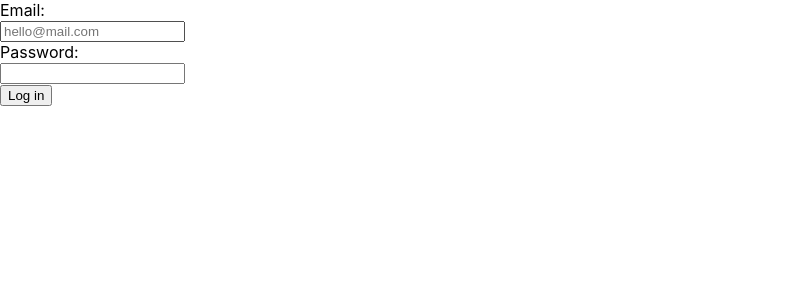
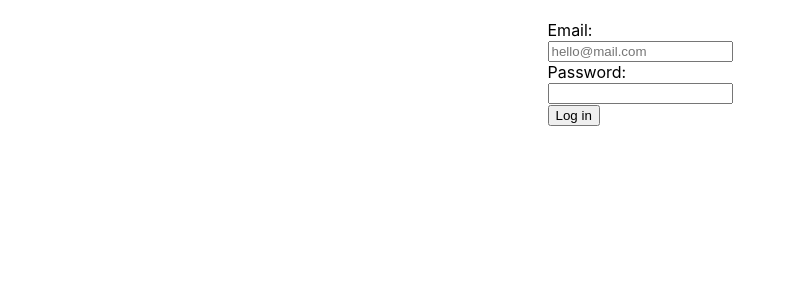
Before and after one commit to yuliiamaiboroda/admin-panel-agro, a React (Create React App) app: page /admin-panel-agro/login in a window 1280 px wide. Shown: the top 300 px of the page, without its empty margins (0-796 px from the left). Built offline with nearby package versions, Linux system fonts and the light colour scheme.

Commit message:
add formik for login

```diff
--- a/package.json
+++ b/package.json
@@ -15,6 +15,8 @@
     "@types/styled-components": "^5.1.26",
     "@types/styled-system": "^5.1.16",
     "axios": "^1.4.0",
+    "formik": "^2.2.9",
+    "notiflix": "^3.2.6",
     "react": "^18.2.0",
     "react-dom": "^18.2.0",
     "react-redux": "^8.0.5",
@@ -24,7 +26,8 @@
     "styled-components": "^5.3.10",
     "styled-system": "^5.1.5",
     "typescript": "^4.9.5",
-    "web-vitals": "^2.1.4"
+    "web-vitals": "^2.1.4",
+    "yup": "^1.1.1"
   },
   "scripts": {
     "start": "react-scripts start",
--- a/src/components/LoginForm/LoginForm.tsx
+++ b/src/components/LoginForm/LoginForm.tsx
@@ -1,51 +1,88 @@
-import React, { useState } from 'react';
+// import React, { useState } from 'react';
 import { useAppDispatch } from 'hooks';
-import { loginUser } from 'redux/user';
+import { loginUser, selectUser } from 'redux/user';
+import { Formik, Form, Field } from 'formik';
+import loginSchema from 'helpers/schemas/auth';
+import { useAppSelector } from 'hooks';
 
-const FORM_INITIAL_STATE = { email: '', password: '' };
+interface LoginFormValues {
+  email: string;
+  password: string;
+}
+
+const FORM_INITIAL_STATE: LoginFormValues = { email: '', password: '' };
 
 export default function LoginForm() {
-  const [formState, setFormState] = useState(FORM_INITIAL_STATE);
+  // const [formState, setFormState] = useState(FORM_INITIAL_STATE);
   const dispatch = useAppDispatch();
+  const user = useAppSelector(selectUser);
 
-  const handleInputChange = ({
-    target,
-  }: React.ChangeEvent<HTMLInputElement>) => {
-    setFormState(prevState => ({ ...prevState, [target.name]: target.value }));
+  // const handleInputChange = ({
+  //   target,
+  // }: React.ChangeEvent<HTMLInputElement>) => {
+  //   setFormState(prevState => ({ ...prevState, [target.name]: target.value }));
+  // };
+
+  const handleSubmitForm = (values: LoginFormValues, actions: any) => {
+    actions.setSubmitting(true);
+    dispatch(loginUser(values));
+    actions.setSubmitting(false);
+
+    if (!user.error) {
+      actions.resetForm();
+    }
+
+    console.log({ values });
   };
 
   return (
-    <form
-      onSubmit={event => {
-        event.preventDefault();
-        dispatch(loginUser(formState));
-        setFormState(FORM_INITIAL_STATE);
-      }}
+    <div style={{ margin: '20px auto', width: 'fit-content' }}>
+      <Formik
+        initialValues={FORM_INITIAL_STATE}
+        onSubmit={handleSubmitForm}
+        validateOnBlur
+        validationSchema={loginSchema}
+      >
+        {({ errors, touched }) => (
+          <Form
+          // onSubmit={event => {
+          //   event.preventDefault();
+          //   dispatch(loginUser(formState));
+          //   setFormState(FORM_INITIAL_STATE);
+          // }}
           >
             <label>
               Email:
               <br />
-        <input
+              <Field
                 name="email"
                 type="email"
                 placeholder="hello@mail.com"
-          value={formState.email}
-          onChange={handleInputChange}
+                // value={formState.email}
+                // onChange={handleInputChange}
               />
             </label>
+            {errors.email && touched.email ? <span>{errors.email}</span> : null}
             <br />
             <label>
               Password:
               <br />
-        <input
+              <Field
                 name="password"
                 type="password"
-          value={formState.password}
-          onChange={handleInputChange}
+                // value={formState.password}
+                // onChange={handleInputChange}
               />
             </label>
+            {errors.password && touched.password ? (
+              <span>{errors.password}</span>
+            ) : null}
+
             <br />
             <button type="submit">Log in</button>
-    </form>
+          </Form>
+        )}
+      </Formik>
+    </div>
   );
 }
--- /dev/null
+++ b/src/helpers/index.ts
@@ -0,0 +1,5 @@
+import loginSchema from './schemas/auth';
+
+const helpers = { loginSchema };
+
+export default helpers;
--- /dev/null
+++ b/src/helpers/schemas/auth/index.ts
@@ -0,0 +1 @@
+export { default } from './login.schema';
--- /dev/null
+++ b/src/helpers/schemas/auth/login.schema.ts
@@ -0,0 +1,23 @@
+import * as Yup from 'yup';
+
+const loginSchema = Yup.object().shape({
+  email: Yup.string()
+    .min(10, 'Email is too short - should be 10 chars minimum.')
+    .max(63, 'Password is too long - should be 63 chars maximum.')
+    .email('Invalid email')
+    .matches(
+      /^(\w+([.-]?\w+){1,})*@\w+([.-]?\w+)*(.\w{2,3})+$/,
+      'Please enter valid email'
+    )
+    .required('No email provided.'),
+  password: Yup.string()
+    .min(7, 'Password is too short - should be 7 chars minimum.')
+    .max(32, 'Password is too long - should be 32 chars maximum.')
+    .matches(
+      /^\d*(?=.*[a-z])(?=.*[A-Z])\S+\D*\d*$/,
+      'The password field should contain only: capital letter, small letter and number'
+    )
+    .required('No password provided.'),
+});
+
+export default loginSchema;
--- /dev/null
+++ b/src/pages/UsersPage/UsersPage.styled.ts
@@ -0,0 +1 @@
+export const none = null;
--- /dev/null
+++ b/src/pages/UsersPage/UsersPage.tsx
@@ -0,0 +1,3 @@
+export default function UsersPage() {
+	return <h1>This is UsersPage!</h1>;
+}
--- /dev/null
+++ b/src/pages/UsersPage/index.ts
@@ -0,0 +1 @@
+export { default } from './UsersPage';
--- a/src/redux/user/operations.ts
+++ b/src/redux/user/operations.ts
@@ -1,6 +1,7 @@
 import { createAsyncThunk } from '@reduxjs/toolkit';
 import axios, { AxiosError } from 'axios';
 // import { RootState } from 'redux/store';
+import { Notify } from 'notiflix';
 
 interface IUser {
   accessToken: string;
@@ -37,6 +38,7 @@ export const loginUser = createAsyncThunk<
     return data;
   } catch (err) {
     const error = err as AxiosError;
+    Notify.failure('Please change your email or name and try again');
     return thunkApi.rejectWithValue(error.message);
   }
 });
```
Also changed, not shown: 1 other file (tests, documents, lock files or other folders). Lines whose indentation alone changed are shown as unchanged.
